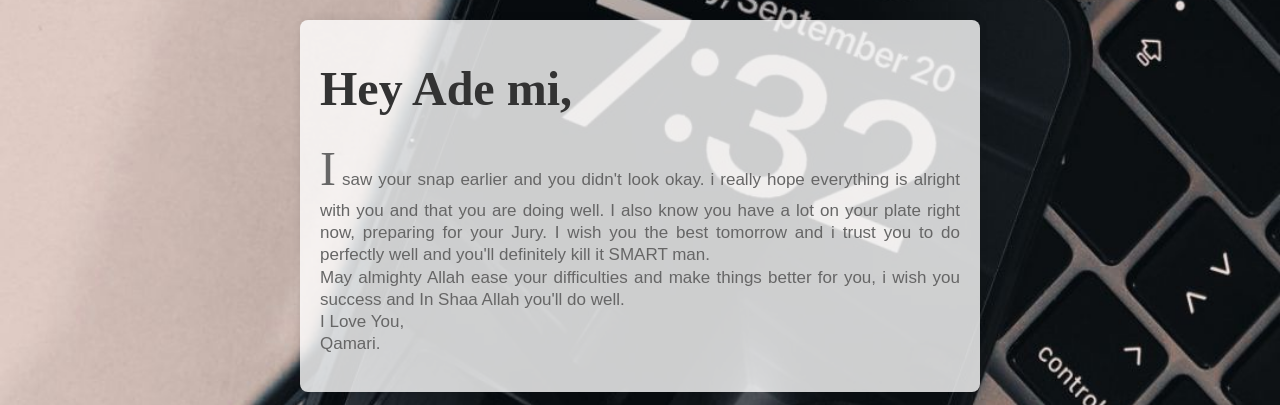
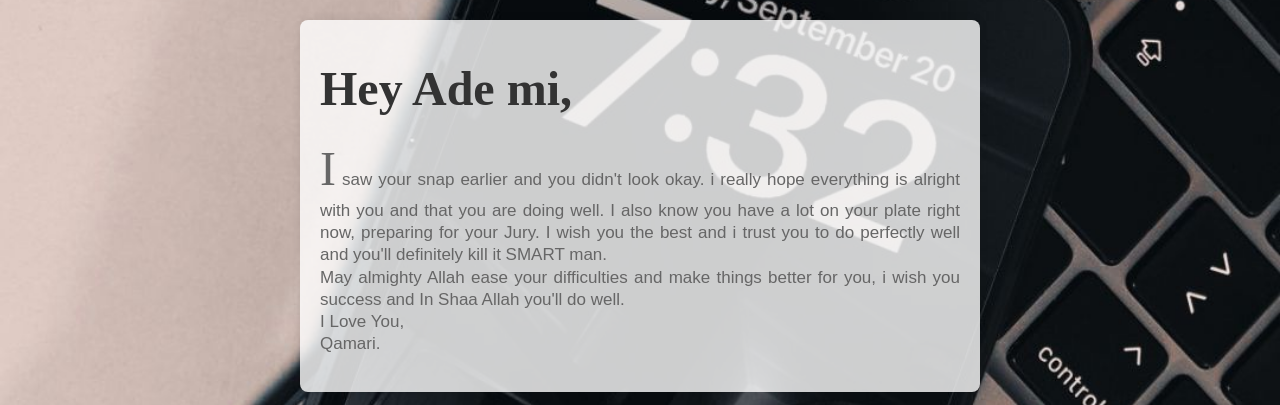
Before and after one commit to qamari3000/my-website, a plain HTML site: page index.html in a window 1280 px wide. Shown: the top 405 px of the page. Drawn offline with Linux system fonts and the light colour scheme; files whose address does not match are found by name.

Commit message:
Update index.html

```diff
--- a/index.html
+++ b/index.html
@@ -8,7 +8,7 @@
   <body>
     <div class="container">
         <h1><font size="7" face="Grand Hotel" colour="#FFFDD0">Hey Ade mi,</font></h1>
-        <p><font size="7" face="Grand Hotel" colour="maroon">I</font> saw your snap earlier and you didn't look okay. i really hope everything is alright with you and that you are doing well. I also know you have a lot on your plate right now, preparing for your Jury. I wish you the best tomorrow and i trust you to do perfectly well and you'll definitely kill it SMART man. <br/> May almighty Allah ease your difficulties and make things better for you, i wish you success and In Shaa Allah you'll do well.<br/> I Love You, <br/> Qamari.</p>
+        <p><font size="7" face="Grand Hotel" colour="maroon">I</font> saw your snap earlier and you didn't look okay. i really hope everything is alright with you and that you are doing well. I also know you have a lot on your plate right now, preparing for your Jury. I wish you the best and i trust you to do perfectly well and you'll definitely kill it SMART man. <br/> May almighty Allah ease your difficulties and make things better for you, i wish you success and In Shaa Allah you'll do well.<br/> I Love You, <br/> Qamari.</p>
     </div>
   </body>
   </html>
```
